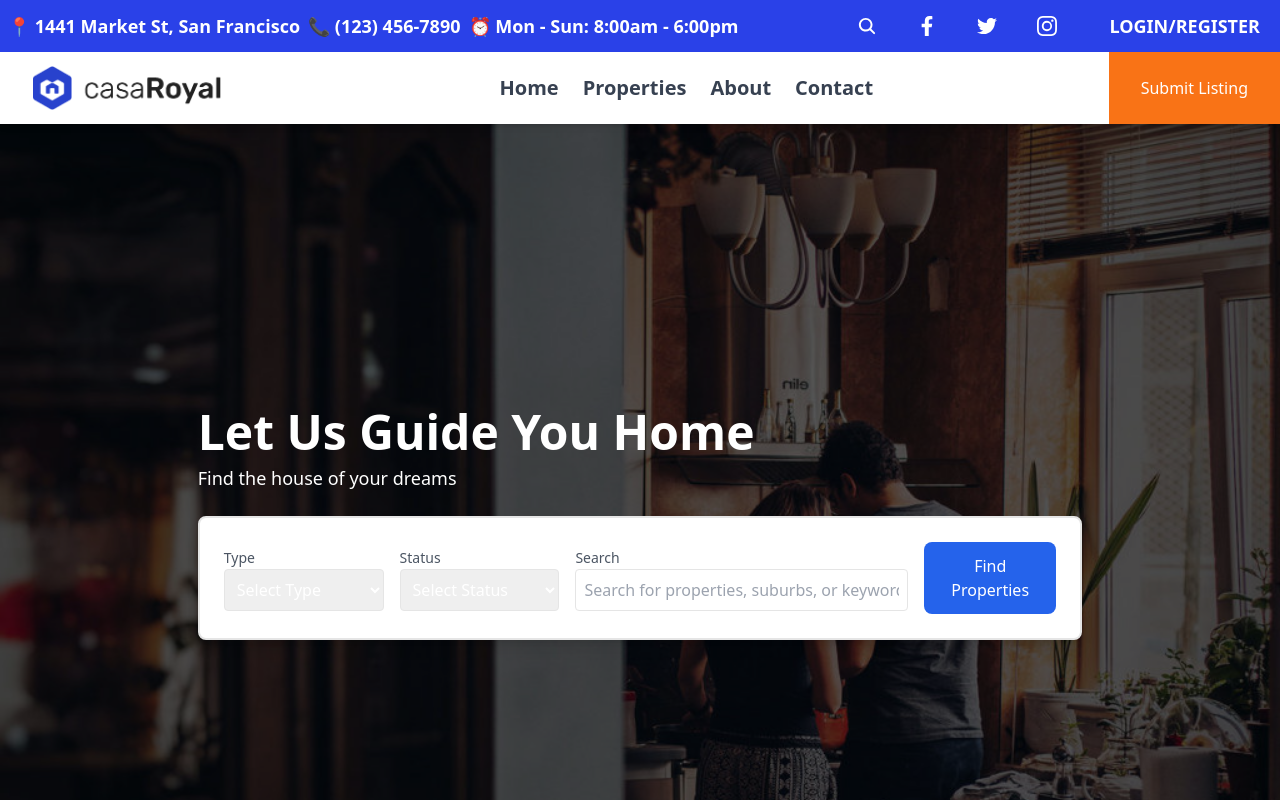
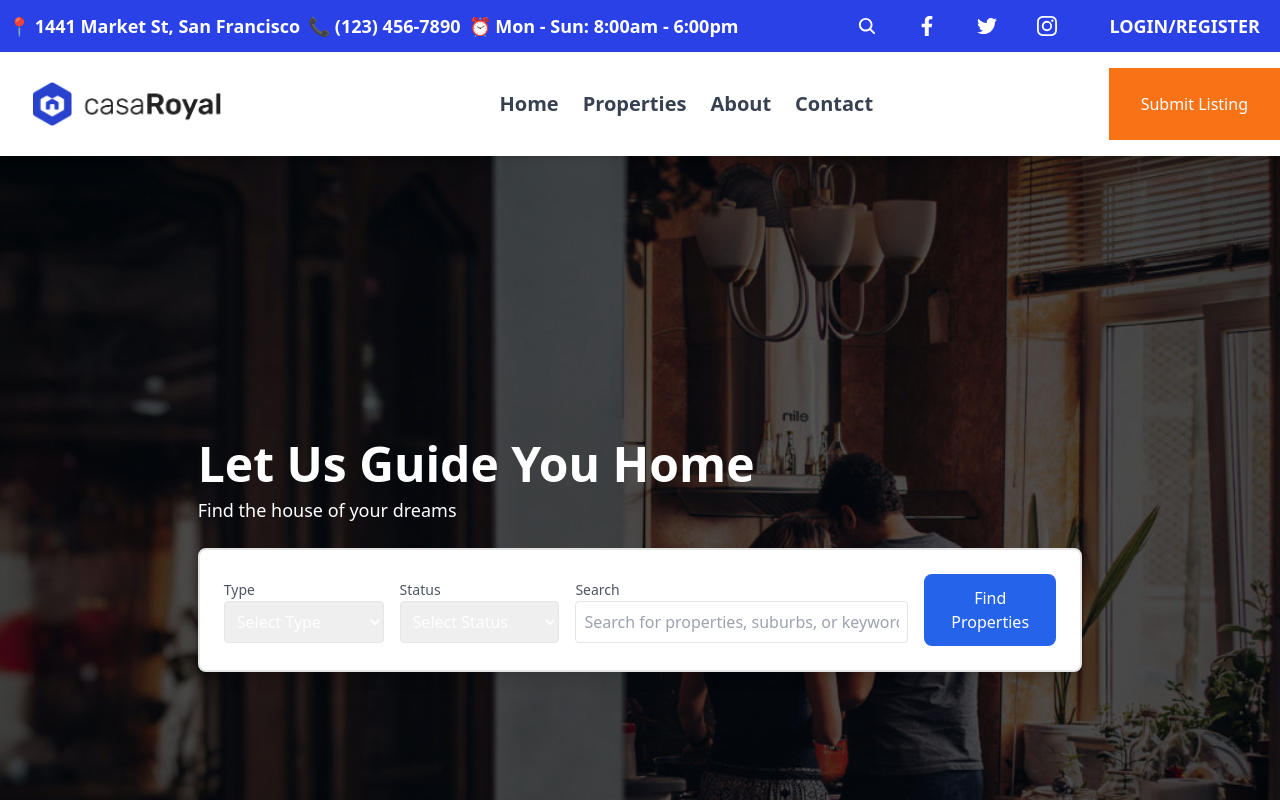
Before and after one commit to muskanm1111/Casa-Royal, a Next.js app: page / in a window 1280 px wide. Shown: the top 800 px of the page. Built offline with nearby package versions, Linux system fonts and the light colour scheme.

Commit message:
Refactor Header component navbar for improved padding and spacing

```diff
--- a/src/components/header.jsx
+++ b/src/components/header.jsx
@@ -56,7 +56,7 @@ export const Header = () => {
       </div>
 
       {/* Navbar */}
-      <nav className="bg-white shadow-md  md:max-lg:py-1 relative md:sticky top-0 z-50">
+      <nav className="bg-white shadow-md py-4 px-4 sm:px-0 md:max-lg:py-1 relative md:sticky top-0 z-50">
         <div className=" mx-auto flex flex-wrap justify-between items-center ">
           {/* Logo */}
           <div className="text-xl md:text-2xl font-bold text-gray-800 flex items-center  px-4 md:px-8 space-x-2">
```
